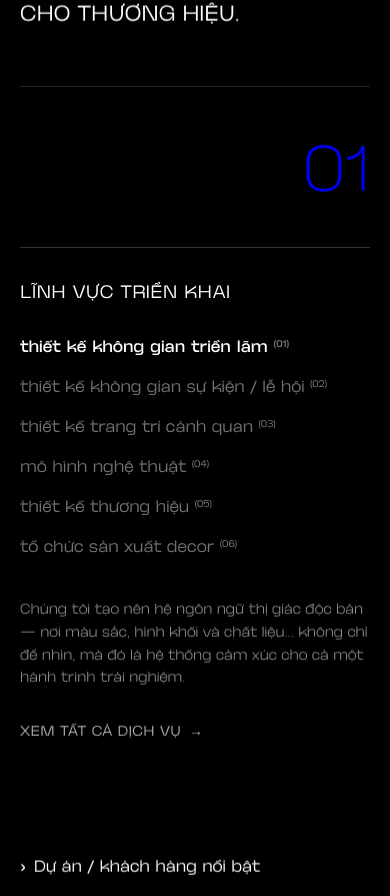
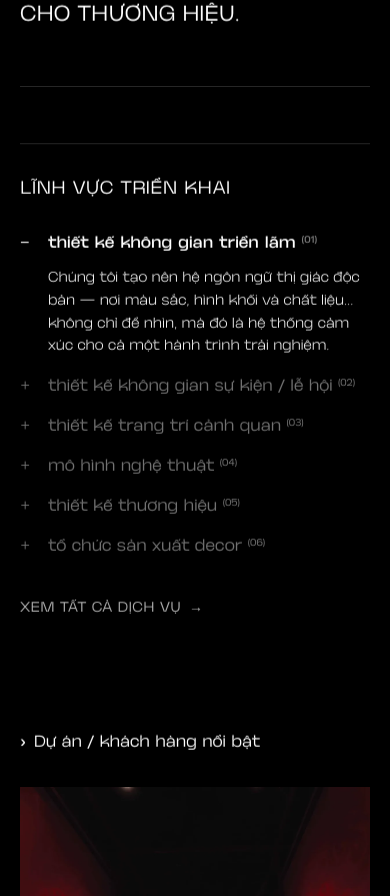
Before and after one commit to hanm4793/haku-ai-cloner, a Next.js app: page / in a window 390 px wide. Shown: the part 2914-3810 px from the top of the page. Built offline with nearby package versions, Linux system fonts and the light colour scheme.

Commit message:
update all

```diff
--- a/src/components/Clients.tsx
+++ b/src/components/Clients.tsx
@@ -91,7 +91,11 @@ export function Clients() {
       }
     };
 
-    const unsub = subscribeScroll(apply);
+    // keepAlive: without this the ticker's rAF loop goes idle between
+    // discrete wheel gestures and only "wakes" on the next native scroll
+    // event — combined with Lenis's ~1.1s eased scroll, that produced a
+    // visible lag (blank pin) until scrolling a couple more times.
+    const unsub = subscribeScroll(apply, true);
     apply();
     return unsub;
   }, [scatter]);
--- a/src/components/ServicesHome.tsx
+++ b/src/components/ServicesHome.tsx
@@ -24,8 +24,9 @@ export function ServicesHome() {
 
       {/* Fields of work */}
       <div className="mt-14 grid gap-10 lg:grid-cols-12 lg:gap-5">
+        {/* Big index numeral — desktop only; mobile has no room for it beside the list */}
         <p
-          className="aa-reveal select-none text-right text-[clamp(4rem,6vw,6rem)] font-light leading-none text-aa-blue lg:col-start-3 lg:col-span-1"
+          className="aa-reveal hidden select-none text-right text-[clamp(4rem,6vw,6rem)] font-light leading-none text-aa-blue lg:col-start-3 lg:col-span-1 lg:block"
           aria-hidden
         >
           {SERVICES[active].index}
@@ -43,13 +44,20 @@ export function ServicesHome() {
                   onMouseEnter={() => setActive(i)}
                   onFocus={() => setActive(i)}
                   onClick={() => setActive(i)}
-                  className={`group relative flex items-baseline text-left transition-colors ${
+                  className={`group relative flex items-baseline gap-3 text-left transition-colors lg:gap-0 ${
                     active === i ? "text-white" : "text-white/45 hover:text-white/80"
                   }`}
                 >
-                  {/* Hanging bullet — sits outside the text column, doesn't shift the title */}
-                  <span className="absolute -left-10 w-5 text-right text-base" aria-hidden>
-                    {active === i ? "+" : "—"}
+                  {/* Mobile: inline accordion bullet — "−" open / "+" closed, per design. */}
+                  <span className="w-4 shrink-0 text-base lg:hidden" aria-hidden>
+                    {active === i ? "−" : "+"}
+                  </span>
+                  {/* Desktop: hanging bullet outside the text column, doesn't shift the
+                      title. Uses the minus sign (−) rather than an em dash (—) so it
+                      matches the "+" glyph's advance width, per the design's equal-width
+                      bullets. Desktop's active state is the opposite of mobile's ("+" open). */}
+                  <span className="absolute -left-10 hidden w-5 text-right text-base lg:inline" aria-hidden>
+                    {active === i ? "+" : "−"}
                   </span>
                   <span
                     className={`text-base ${active === i ? "font-bold" : "font-medium"}`}
@@ -58,13 +66,20 @@ export function ServicesHome() {
                     <sup className="text-[0.6em] text-white/50">({s.index})</sup>
                   </span>
                 </button>
+                {/* Mobile: description opens inline under the active item (accordion) */}
+                {active === i && (
+                  <p className="mt-3 pl-7 text-sm leading-relaxed text-white lg:hidden">
+                    {s.description}
+                  </p>
+                )}
               </li>
             ))}
           </ul>
         </div>
 
-        <div className="aa-reveal max-w-md lg:col-start-8 lg:col-span-5 lg:pt-16">
-          <p key={active} className="text-sm leading-relaxed text-white/60">
+        {/* Desktop: shared description panel to the right of the list */}
+        <div className="aa-reveal hidden max-w-md lg:col-start-8 lg:col-span-5 lg:block lg:pt-16">
+          <p key={active} className="text-sm leading-relaxed text-white">
             {SERVICES[active].description}
           </p>
           <Link
@@ -74,6 +89,14 @@ export function ServicesHome() {
             Xem tất cả dịch vụ <span aria-hidden>→</span>
           </Link>
         </div>
+
+        {/* Mobile: link lives under the whole list since there's no side panel */}
+        <Link
+          href="/dich-vu"
+          className="aa-reveal inline-flex items-center gap-2 text-sm font-medium uppercase tracking-wide text-white/70 transition-colors hover:text-white lg:hidden"
+        >
+          Xem tất cả dịch vụ <span aria-hidden>→</span>
+        </Link>
       </div>
     </section>
   );
```
Also changed, not shown: .scratch/mobile_home.png (added), .scratch/mobile_home2.png (added), .scratch/shot_mobile.mjs (added).
